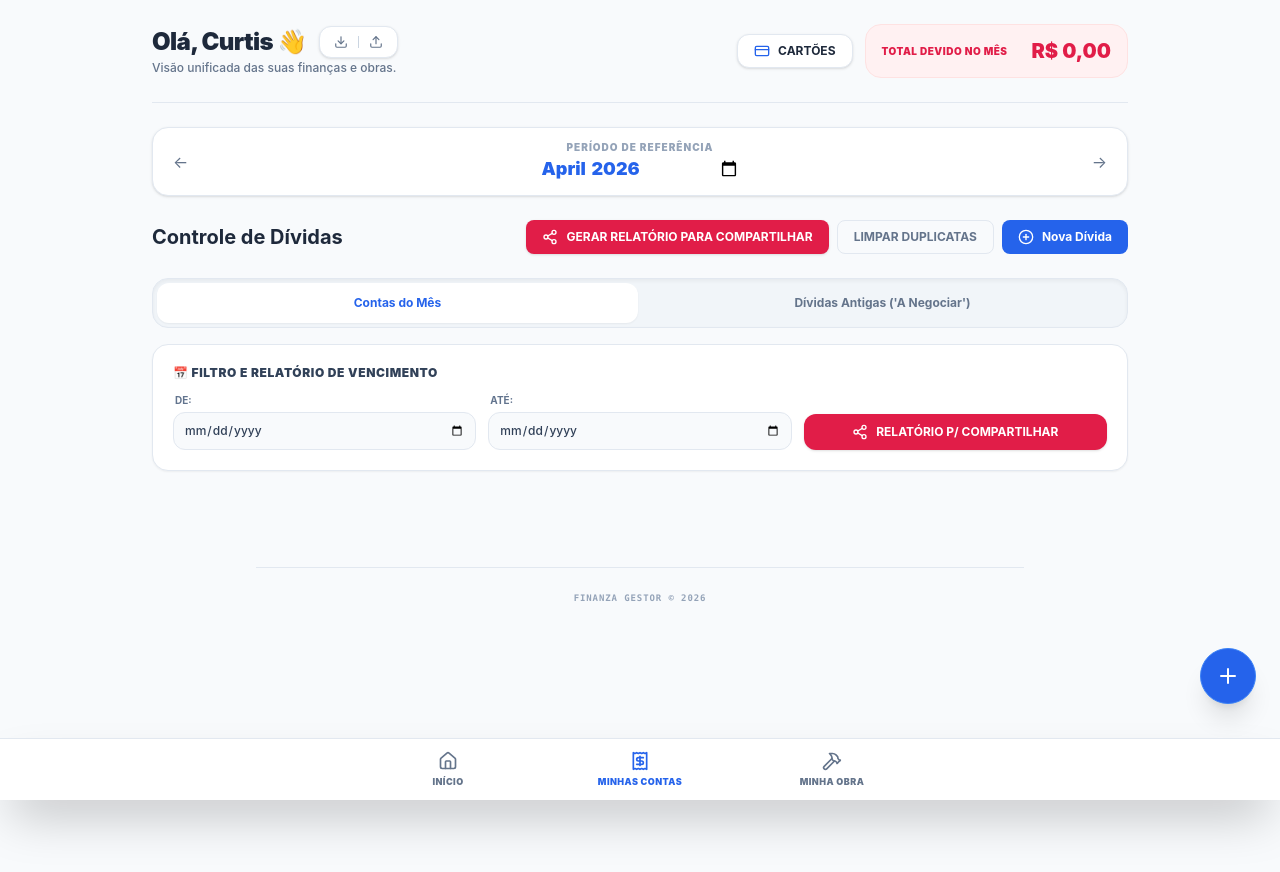
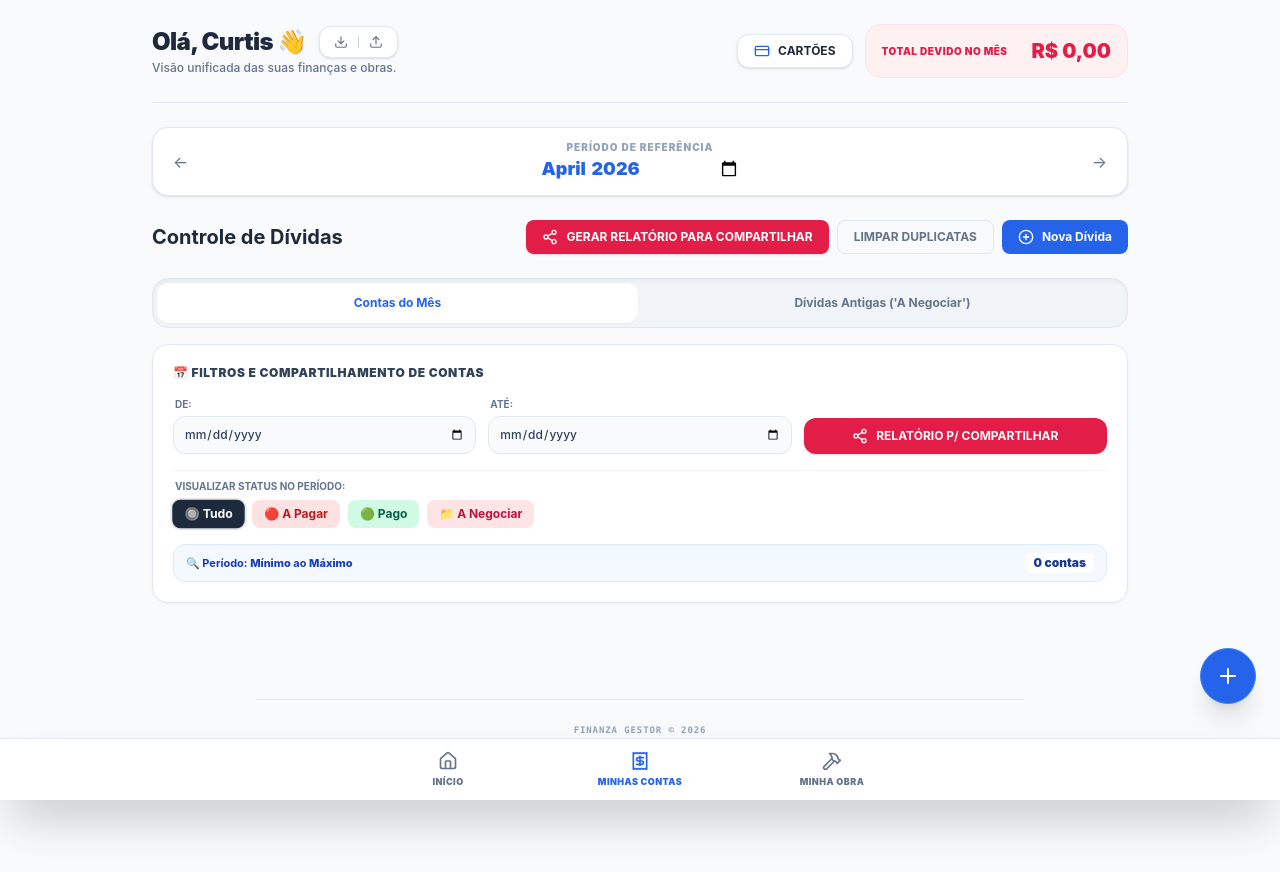
Before and after one commit to curtisrithelly-dev/MINHAS-FINAN-AS-, a React (Vite) app: page / in a window 1280 px wide. Both pictures are taken after a click on the button "VER TODOS". Shown: the top 872 px of the page. Built offline with nearby package versions, Linux system fonts and the light colour scheme.

Commit message:
feat(debt): add status filter for report generation
Implement debtStatusFilter and update report logic to support filtering by "A Negociar" category, decoupling it from the date range constraints.

```diff
--- a/src/App.tsx
+++ b/src/App.tsx
@@ -38,6 +38,7 @@ export default function App() {
   const [debtSubTab, setDebtSubTab] = useState<'current' | 'old'>('current');
   const [reportStartDate, setReportStartDate] = useState<string>('');
   const [reportEndDate, setReportEndDate] = useState<string>('');
+  const [debtStatusFilter, setDebtStatusFilter] = useState<'all' | 'pending' | 'paid' | 'negotiate'>('all');
 
   // Sync to localStorage
   useEffect(() => {
@@ -465,6 +466,16 @@ export default function App() {
     let filteredDebts = [];
     let periodTitle = "";
 
+    // Check if the status filter is 'negotiate' OR subtab is 'old'
+    if (debtStatusFilter === 'negotiate' || debtSubTab === 'old') {
+      // Dívidas Antigas Isoladas: ignore dates, list only A Negociar category
+      filteredDebts = debts.filter(d => {
+        if (d.status === 'on_hold') return false;
+        return d.category === 'A Negociar';
+      });
+      periodTitle = "Dívidas Antigas ('A Negociar') - Sem limite de data";
+    } else {
+      // Normal period flow (current debts)
       if (reportStartDate || reportEndDate) {
         filteredDebts = debts.filter(d => {
           if (d.status === 'on_hold') return false;
@@ -497,12 +508,27 @@ export default function App() {
         periodTitle = `${months[selM - 1]} de ${selY}`;
       }
 
+      // Filter based on the selected status button (respect the active selection)
+      if (debtStatusFilter === 'pending') {
+        filteredDebts = filteredDebts.filter(d => d.status === 'pending');
+      } else if (debtStatusFilter === 'paid') {
+        filteredDebts = filteredDebts.filter(d => d.status === 'paid');
+      }
+    }
+
     if (filteredDebts.length === 0) {
-      alert("Nenhuma conta encontrada para o período selecionado!");
+      alert("Nenhuma conta encontrada para o filtro/período selecionado!");
       return;
     }
 
-    let reportText = `*RELATÓRIO DE CONTAS - PERÍODO: ${periodTitle.toUpperCase()}*\n\n`;
+    let filterLabel = "TUDO";
+    if (debtStatusFilter === 'pending') filterLabel = "🔴 A PAGAR (PENDENTES/VENCIDOS)";
+    if (debtStatusFilter === 'paid') filterLabel = "🟢 PAGO";
+    if (debtStatusFilter === 'negotiate' || debtSubTab === 'old') filterLabel = "📁 A NEGOCIAR";
+
+    let reportText = `*RELATÓRIO DE CONTAS - PERÍODO: ${periodTitle.toUpperCase()}*\n`;
+    reportText += `Filtro selecionado: *${filterLabel}*\n\n`;
+
     let totalPaid = 0;
     let totalPending = 0;
 
@@ -536,10 +562,16 @@ export default function App() {
     const totalSum = totalPaid + totalPending;
 
     reportText += `--------------------------\n`;
-    reportText += `📊 *RESUMO DO PERÍODO:*\n`;
+    reportText += `📊 *RESUMO DO FILTRO QUE VOCÊ SELECIONOU:*\n`;
+    if (debtStatusFilter === 'all' || debtStatusFilter === 'negotiate' || debtSubTab === 'old') {
       reportText += `🟢 Total Pago: ${formatCurrency(totalPaid)}\n`;
       reportText += `🔴 Total Vencido/Pendente: ${formatCurrency(totalPending)}\n`;
       reportText += `📈 *SOMA TOTAL: ${formatCurrency(totalSum)}*\n`;
+    } else if (debtStatusFilter === 'pending') {
+      reportText += `🔴 Total Vencido/Pendente: ${formatCurrency(totalPending)}\n`;
+    } else if (debtStatusFilter === 'paid') {
+      reportText += `🟢 Total Pago: ${formatCurrency(totalPaid)}\n`;
+    }
 
     if (navigator.share) {
       navigator.share({
@@ -1342,13 +1374,21 @@ export default function App() {
               {/* Sub-tabs segment control for debts */}
               <div className="flex gap-1 bg-slate-100 p-1 rounded-2xl mb-4 shadow-inner border border-slate-200">
                 <button
-                  onClick={() => setDebtSubTab('current')}
+                  onClick={() => {
+                    setDebtSubTab('current');
+                    if (debtStatusFilter === 'negotiate') {
+                      setDebtStatusFilter('all');
+                    }
+                  }}
                   className={`flex-1 py-3 px-4 text-xs font-bold rounded-xl whitespace-nowrap transition-all flex items-center justify-center gap-2 cursor-pointer ${debtSubTab === 'current' ? 'bg-white text-[#2563EB] shadow-xs font-black' : 'text-[#64748B] hover:text-[#1E293B]'}`}
                 >
                   Contas do Mês
                 </button>
                 <button
-                  onClick={() => setDebtSubTab('old')}
+                  onClick={() => {
+                    setDebtSubTab('old');
+                    setDebtStatusFilter('negotiate');
+                  }}
                   className={`flex-1 py-3 px-4 text-xs font-bold rounded-xl whitespace-nowrap transition-all flex items-center justify-center gap-2 cursor-pointer ${debtSubTab === 'old' ? 'bg-white text-[#2563EB] shadow-xs font-black' : 'text-[#64748B] hover:text-[#1E293B]'}`}
                 >
                   Dívidas Antigas ('A Negociar')
@@ -1360,45 +1400,48 @@ export default function App() {
                 </button>
               </div>
 
-              {/* Date Filters & Reporting Panel */}
-              {debtSubTab === 'current' && (
-                <div className="bg-white border border-slate-200 p-5 rounded-2xl shadow-xs space-y-3">
+              {/* Date & Status Filters & Reporting Panel */}
+              <div className="bg-white border border-slate-200 p-5 rounded-2xl shadow-xs space-y-4">
                 <div className="flex items-center justify-between">
                   <h3 className="text-xs font-black text-slate-700 uppercase tracking-wider flex items-center gap-1.5">
-                      📅 Filtro e Relatório de Vencimento
+                    📅 Filtros e Compartilhamento de Contas
                   </h3>
-                    {(reportStartDate || reportEndDate) && (
+                  {(reportStartDate || reportEndDate || debtStatusFilter !== 'all') && (
                     <button
                       onClick={() => {
                         setReportStartDate('');
                         setReportEndDate('');
+                        setDebtStatusFilter('all');
+                        setDebtSubTab('current');
                       }}
                       className="text-[10px] font-black text-[#E11D48] bg-[#FFF1F2] border border-[#FEE2E2] px-2.5 py-1 rounded-lg hover:bg-[#FECDD3] transition-colors uppercase cursor-pointer"
                     >
-                        Limpar Filtro
+                      Limpar Filtros
                     </button>
                   )}
                 </div>
 
                 <div className="grid grid-cols-1 sm:grid-cols-12 gap-3 items-end">
                   {/* Start Date */}
-                    <div className="sm:col-span-4 space-y-1">
+                  <div className={`sm:col-span-4 space-y-1 transition-all ${(debtStatusFilter === 'negotiate' || debtSubTab === 'old') ? 'opacity-40 pointer-events-none' : ''}`}>
                     <label className="text-[10px] font-bold text-slate-500 uppercase block pl-0.5">De:</label>
                     <input
                       type="date"
                       value={reportStartDate}
                       onChange={(e) => setReportStartDate(e.target.value)}
+                      disabled={debtStatusFilter === 'negotiate' || debtSubTab === 'old'}
                       className="w-full bg-slate-50 border border-slate-200 text-slate-700 p-2.5 rounded-xl text-xs font-medium outline-none focus:ring-1 focus:ring-[#2563EB]"
                     />
                   </div>
 
                   {/* End Date */}
-                    <div className="sm:col-span-4 space-y-1">
+                  <div className={`sm:col-span-4 space-y-1 transition-all ${(debtStatusFilter === 'negotiate' || debtSubTab === 'old') ? 'opacity-40 pointer-events-none' : ''}`}>
                     <label className="text-[10px] font-bold text-slate-500 uppercase block pl-0.5">Até:</label>
                     <input
                       type="date"
                       value={reportEndDate}
                       onChange={(e) => setReportEndDate(e.target.value)}
+                      disabled={debtStatusFilter === 'negotiate' || debtSubTab === 'old'}
                       className="w-full bg-slate-50 border border-slate-200 text-slate-700 p-2.5 rounded-xl text-xs font-medium outline-none focus:ring-1 focus:ring-[#2563EB]"
                     />
                   </div>
@@ -1415,26 +1458,103 @@ export default function App() {
                   </div>
                 </div>
 
+                {/* Status Selection Buttons (Botões de Seleção Rápida) */}
+                <div className="pt-2 border-t border-slate-100">
+                  <span className="text-[10px] font-bold text-slate-500 uppercase block mb-1.5 pl-0.5">Visualizar Status no Período:</span>
+                  <div className="flex flex-wrap gap-2">
+                    <button
+                      onClick={() => {
+                        setDebtStatusFilter('all');
+                        setDebtSubTab('current');
+                      }}
+                      className={`px-3 py-1.5 rounded-lg text-xs font-bold transition-all flex items-center gap-1 cursor-pointer ${
+                        debtStatusFilter === 'all' && debtSubTab === 'current'
+                          ? 'bg-slate-800 text-white shadow-xs scale-102 ring-2 ring-slate-800/10'
+                          : 'bg-slate-100 hover:bg-slate-200 text-slate-700'
+                      }`}
+                    >
+                      🔘 Tudo
+                    </button>
+                    <button
+                      onClick={() => {
+                        setDebtStatusFilter('pending');
+                        setDebtSubTab('current');
+                      }}
+                      className={`px-3 py-1.5 rounded-lg text-xs font-bold transition-all flex items-center gap-1 cursor-pointer ${
+                        debtStatusFilter === 'pending'
+                          ? 'bg-[#EF4444] text-white shadow-xs scale-102 ring-2 ring-red-500/10'
+                          : 'bg-[#FEE2E2] hover:bg-[#FCA5A5] text-[#B91C1C]'
+                      }`}
+                    >
+                      🔴 A Pagar
+                    </button>
+                    <button
+                      onClick={() => {
+                        setDebtStatusFilter('paid');
+                        setDebtSubTab('current');
+                      }}
+                      className={`px-3 py-1.5 rounded-lg text-xs font-bold transition-all flex items-center gap-1 cursor-pointer ${
+                        debtStatusFilter === 'paid'
+                          ? 'bg-[#10B981] text-white shadow-xs scale-102 ring-2 ring-emerald-500/10'
+                          : 'bg-[#D1FAE5] hover:bg-[#6EE7B7] text-[#065F46]'
+                      }`}
+                    >
+                      🟢 Pago
+                    </button>
+                    <button
+                      onClick={() => {
+                        setDebtStatusFilter('negotiate');
+                        setDebtSubTab('old');
+                      }}
+                      className={`px-3 py-1.5 rounded-lg text-xs font-bold transition-all flex items-center gap-1 cursor-pointer ${
+                        debtStatusFilter === 'negotiate' || debtSubTab === 'old'
+                          ? 'bg-[#E11D48] text-white shadow-xs scale-102 ring-2 ring-rose-500/10'
+                          : 'bg-[#FFE4E6] hover:bg-[#FECDD3] text-[#BE123C]'
+                      }`}
+                    >
+                      📁 A Negociar
+                    </button>
+                  </div>
+                </div>
+
                 {/* Tiny Active Status Indicator */}
-                  {(reportStartDate || reportEndDate) && (
-                    <div className="bg-blue-50/70 border border-blue-100 text-[11px] text-blue-800 font-bold px-3 py-1.5 rounded-xl flex items-center justify-between">
+                <div className="bg-blue-50/70 border border-blue-100 text-[11px] text-blue-800 font-bold px-3 py-2 rounded-xl flex items-center justify-between flex-wrap gap-2">
                   <span>
-                        Filtro por período ativo: mostrando contas de <strong className="font-extrabold">{reportStartDate ? formatDate(reportStartDate) : 'Mínimo'}</strong> até <strong className="font-extrabold">{reportEndDate ? formatDate(reportEndDate) : 'Máximo'}</strong>.
+                    {debtStatusFilter === 'negotiate' || debtSubTab === 'old' ? (
+                      <span>📂 Vendo apenas <strong className="font-extrabold text-[#BE123C]">Dívidas Antigas ('A Negociar')</strong>. Datas ignoradas.</span>
+                    ) : (
+                      <span>
+                        🔍 Período: <strong className="font-extrabold">{reportStartDate ? formatDate(reportStartDate) : 'Mínimo'}</strong> ao <strong className="font-extrabold">{reportEndDate ? formatDate(reportEndDate) : 'Máximo'}</strong>
+                        {debtStatusFilter === 'pending' && <span className="text-[#B91C1C] font-extrabold"> • Apenas Pendentes/Vencidos</span>}
+                        {debtStatusFilter === 'paid' && <span className="text-[#065F46] font-extrabold"> • Apenas Quitados</span>}
                       </span>
-                      <span className="text-xs font-black text-blue-900 bg-white/80 px-2 py-0.5 rounded-md">
+                    )}
+                  </span>
+                  <span className="text-xs font-black text-blue-900 bg-white/80 px-2 py-0.5 rounded-md shrink-0">
                     {debts.filter(d => {
                       if (d.status === 'on_hold') return false;
+                      if (debtStatusFilter === 'negotiate' || debtSubTab === 'old') {
+                        return d.category === 'A Negociar';
+                      }
                       if (d.category === 'A Negociar') return false;
+                      if (debtStatusFilter === 'pending' && d.status !== 'pending') return false;
+                      if (debtStatusFilter === 'paid' && d.status !== 'paid') return false;
+
+                      if (reportStartDate || reportEndDate) {
                         if (!d.dueDate) return false;
                         if (reportStartDate && d.dueDate < reportStartDate) return false;
                         if (reportEndDate && d.dueDate > reportEndDate) return false;
                         return true;
+                      }
+
+                      if (!d.dueDate) return false;
+                      const [y, m] = d.dueDate.split('-').map(Number);
+                      const [selY, selM] = selectedMonth.split('-').map(Number);
+                      return y === selY && m === selM;
                     }).length} contas
                   </span>
                 </div>
-                  )}
-                </div>
-              )}
+              </div>
 
               {/* Old debts top banner summary */}
               {debtSubTab === 'old' && (
@@ -1516,9 +1636,21 @@ export default function App() {
               <div className="grid grid-cols-1 gap-4">
                 {debts.filter(d => {
                   if (d.status === 'on_hold') return false;
-                  if (debtSubTab === 'current') {
+
+                  // If 'A Negociar' (Old debts) is requested or active, only show that category and ignore dates
+                  if (debtSubTab === 'old' || debtStatusFilter === 'negotiate') {
+                    return d.category === 'A Negociar';
+                  }
+
+                  // Otherwise, normal/current monthly bills:
+                  // 1. Never show 'A Negociar' here
                   if (d.category === 'A Negociar') return false;
 
+                  // 2. Filter by status if requested: 'pending' (overdue/pending) or 'paid'
+                  if (debtStatusFilter === 'pending' && d.status !== 'pending') return false;
+                  if (debtStatusFilter === 'paid' && d.status !== 'paid') return false;
+
+                  // 3. Filter by selected date range if present
                   if (reportStartDate || reportEndDate) {
                     if (!d.dueDate) return false;
                     if (reportStartDate && d.dueDate < reportStartDate) return false;
@@ -1526,15 +1658,13 @@ export default function App() {
                     return true;
                   }
 
+                  // Default fallback: current selected month selection
                   if (!d.dueDate) return false;
                   const [y, m] = d.dueDate.split('-').map(Number);
                   const [selY, selM] = selectedMonth.split('-').map(Number);
                   return y === selY && m === selM;
-                  } else {
-                    return d.category === 'A Negociar';
-                  }
                 }).sort((a,b) => {
-                  if (debtSubTab === 'old') {
+                  if (debtSubTab === 'old' || debtStatusFilter === 'negotiate') {
                     if (a.status !== b.status) {
                       return a.status === 'paid' ? 1 : -1;
                     }
```
Lines whose indentation alone changed are shown as unchanged.
